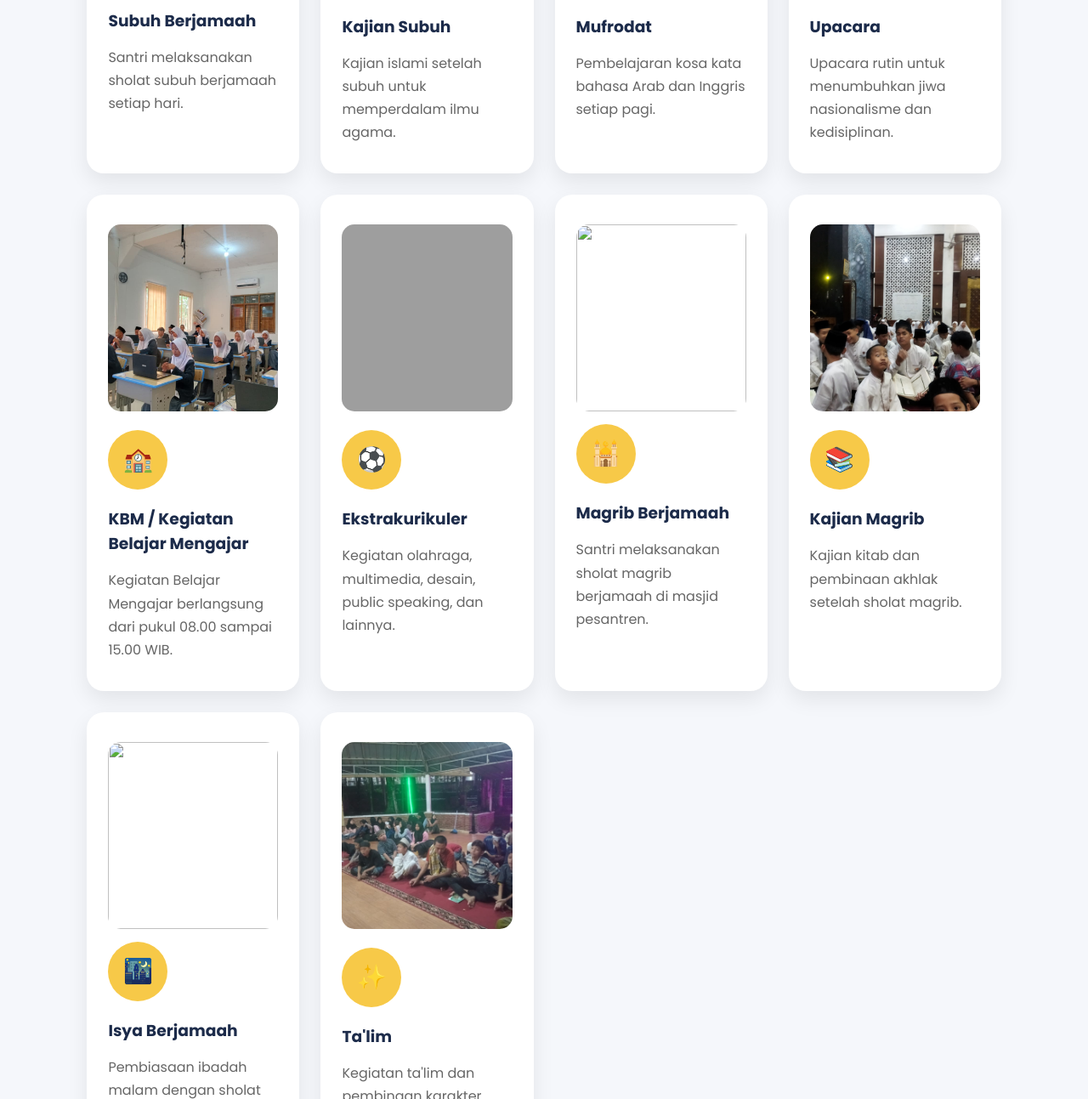
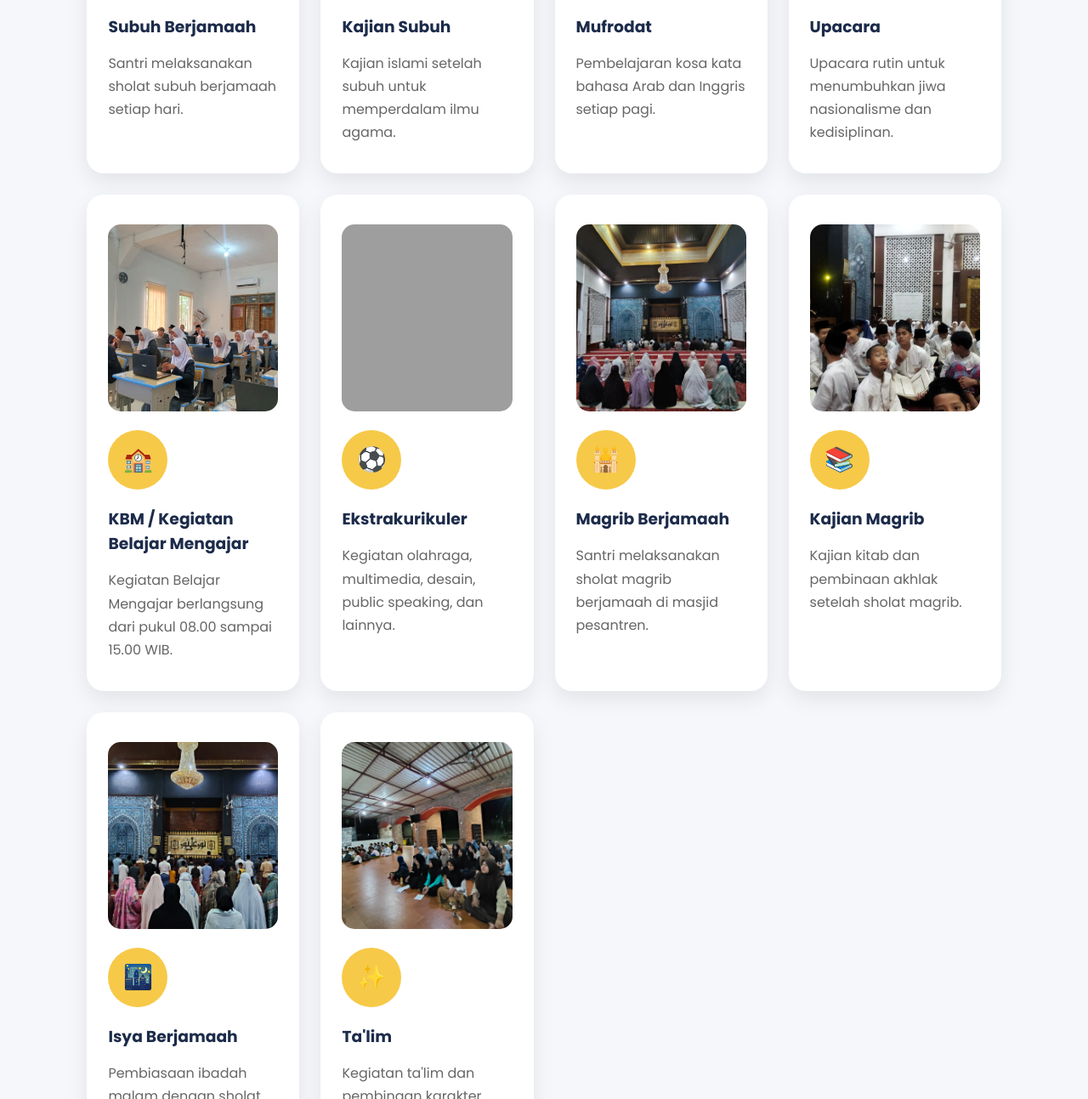
Before and after one commit to sifaiponk84-oss/penerimaan-peserta-didik-baru, a plain HTML site: page index.html in a window 1280 px wide. Shown: the part 2594-3887 px from the top of the page at 85% size. Drawn offline with Linux system fonts and the light colour scheme; no server answers; grey boxes are pictures that could not be loaded.

Commit message:
Add files via upload

```diff
--- a/index.html
+++ b/index.html
@@ -567,7 +567,7 @@ Lihat Informasi
 <!-- SUBUH -->
 <div class="card">
 
-<img src="subuh.jpg" style="
+<img src="WhatsApp Image 2026-05-10 at 09.57.59.jpeg" style="
 width:100%;
 height:220px;
 object-fit:cover;
@@ -687,7 +687,7 @@ Kegiatan olahraga, multimedia, desain, public speaking, dan lainnya.
 <!-- MAGRIB -->
 <div class="card">
 
-<img src="magrib.jpg" style="
+<img src="WhatsApp Image 2026-05-10 at 10.00.51.jpeg" style="
 width:100%;
 height:220px;
 object-fit:cover;
@@ -727,7 +727,7 @@ Kajian kitab dan pembinaan akhlak setelah sholat magrib.
 <!-- ISYA -->
 <div class="card">
 
-<img src="isya.jpg" style="
+<img src="WhatsApp Image 2026-05-10 at 10.02.27.jpeg" style="
 width:100%;
 height:220px;
 object-fit:cover;
@@ -747,7 +747,7 @@ Pembiasaan ibadah malam dengan sholat isya berjamaah.
 <!-- TALIM -->
 <div class="card">
 
-<img src="IMG-20251018-WA0006.jpg" style="
+<img src="WhatsApp Image 2026-05-10 at 10.05.45.jpeg" style="
 width:100%;
 height:220px;
 object-fit:cover;
```
Also changed, not shown: WhatsApp Image 2026-05-10 at 09.57.59.jpeg (added), WhatsApp Image 2026-05-10 at 10.00.51.jpeg (added), WhatsApp Image 2026-05-10 at 10.02.27.jpeg (added), WhatsApp Image 2026-05-10 at 10.05.45.jpeg (added).
